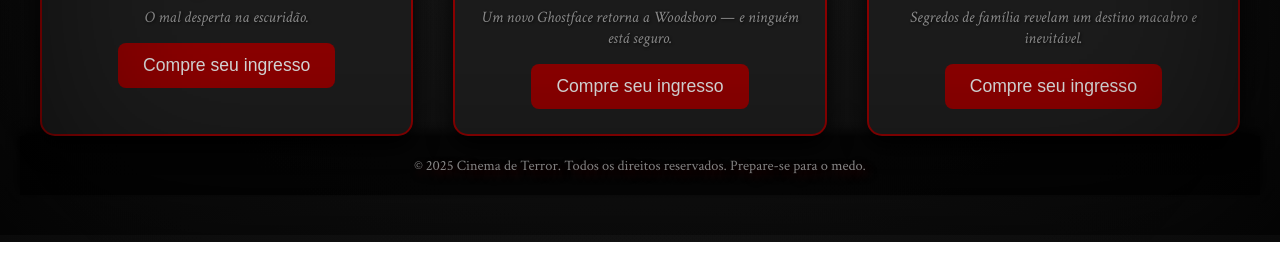
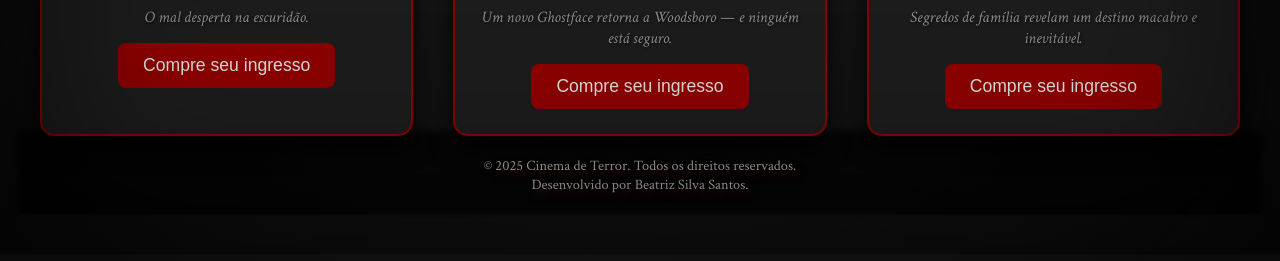
Before and after one commit to BeatrizS97/Cinema, a plain HTML site: page index.html in a window 1280 px wide. Shown: the part 751-1012 px from the top of the page. Drawn offline with Linux system fonts and the light colour scheme.

Commit message:
Correção de direitos autorais

```diff
--- a/index.html
+++ b/index.html
@@ -67,7 +67,8 @@
          SASS (indented syntax) → usa indentação em vez de {} e ;. Sintaxe mais "limpa", mas menos parecida com CSS. SCSS (Sassy CSS) → é a sintaxe mais usada hoje. Parece quase idêntica ao CSS, mas aceita todos os recursos do SASS. -->
   </main>
   <footer>
-    <p>&copy; 2025 Cinema de Terror. Todos os direitos reservados. Prepare-se para o medo.</p>
+    <p>&copy; 2025 Cinema de Terror. Todos os direitos reservados.<br>
+      Desenvolvido por Beatriz Silva Santos.</p>
   </footer>
   <div id="modal" class="modal">
     <div class="modal-content">
```
